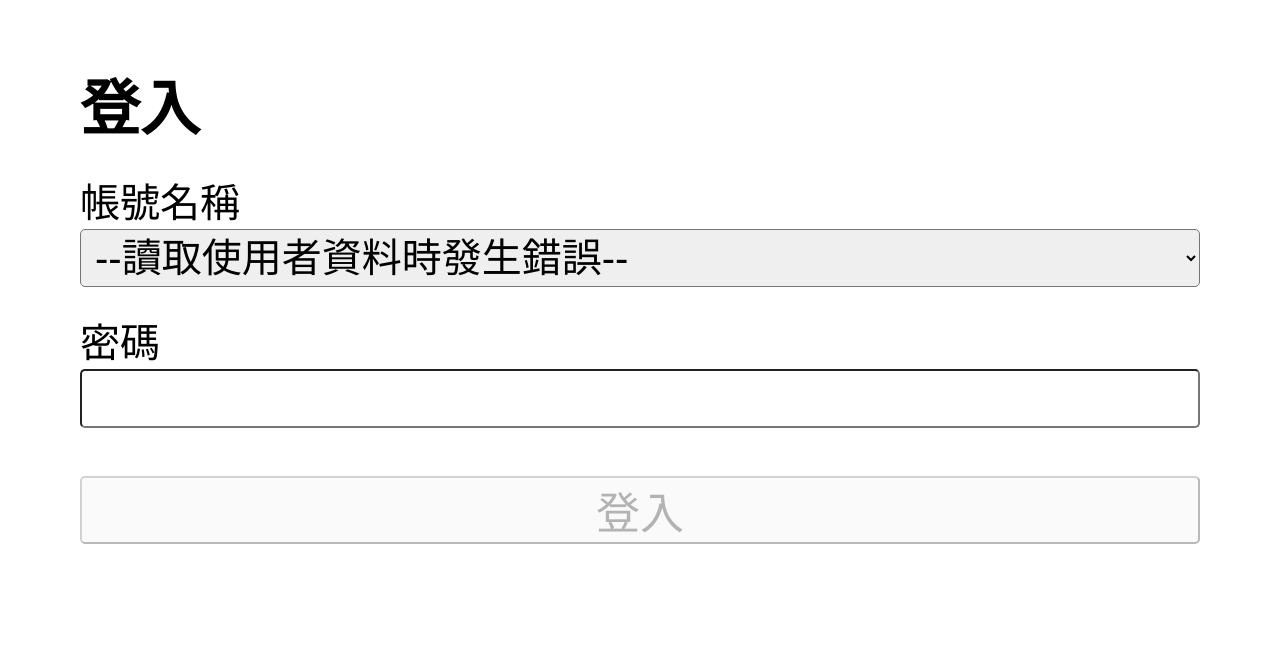
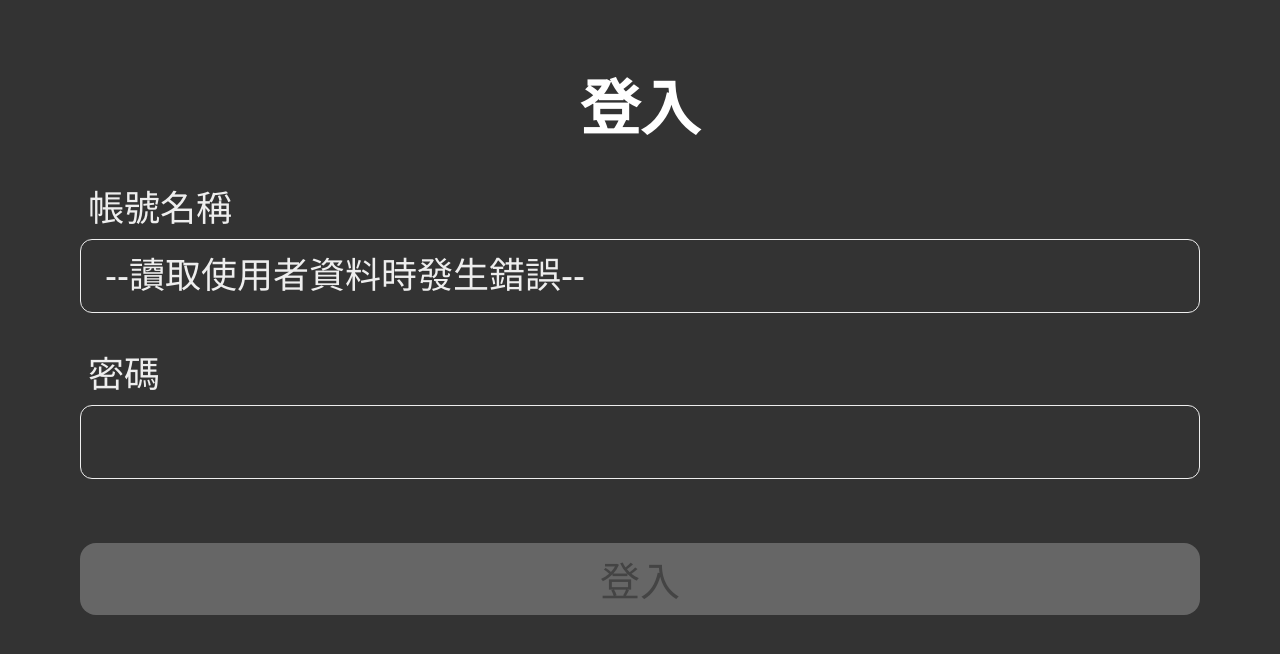
Before and after one commit to Haohan11/car-booking-react, a React (Create React App) app: page / in a window 1280 px wide. Shown: the top 654 px of the page. Built offline with nearby package versions, Linux system fonts and the light colour scheme; no server answers.

Commit message:
Unite font size with vh and style to dark mode

```diff
--- a/public/style.css
+++ b/public/style.css
@@ -5,11 +5,13 @@
 }
 
 :root {
-    --field-line-height: 5vh;
-    --field-gap: 24px;
+    --login-page-font-size: 5vh;
+    --field-gap: 4vh;
 }
 
 #login-page {
+    background-color: #333;
+    color: #eee;
     position: relative;
     height: 100vh;
     min-width: 500px;
@@ -17,19 +19,37 @@
     flex-direction: column;
 
     padding: 60px 80px;
-    font-size: var(--field-line-height);
+    font-size: var(--login-page-font-size);
+}
+
+.title {
+    color: white;
+    text-align: center;
 }
 
 .field {
     margin-top: var(--field-gap);
 }
 
+.field label {
+    display: block;
+    margin: 0 auto 1vh 1vh;
+    font-size: calc(var(--login-page-font-size) * 0.9);
+}
+
 .field input, .field select{
+    appearance: none;
+    outline: none;
+    color: #eee;
+    border: .2vh solid #eee;
     width: 100%;
-    border-radius: 5px;
-    padding: 5px;
-    text-indent: 5px;
-    font-size: var(--field-line-height);
+    padding: 2vh;
+
+    text-indent: 1vh;
+    line-height: var(--login-page-font-size);
+    font-size: calc(var(--login-page-font-size) * 0.9);
+    background-color: transparent;
+    border-radius: 1.5vh;
 }
 
 .error-message {
@@ -38,8 +58,21 @@
 }
 
 #login-page button {
+    appearance: none;
+    outline: none;
+    border: none;
+    box-shadow: none;
     width: 100%;
     margin: var(--field-gap) auto;
-    font-size: calc(var(--field-line-height) + 10%);
-    border-radius: 5px;
+    height: calc(var(--login-page-font-size) * 1.8);
+    font-size: var(--login-page-font-size);
+    border-radius: 2vh;
+
+    background-color: #eee;
+    color: #333;
 }
+
+#login-page button:disabled {
+    background-color: #666;
+    color: #444;
+}
```
